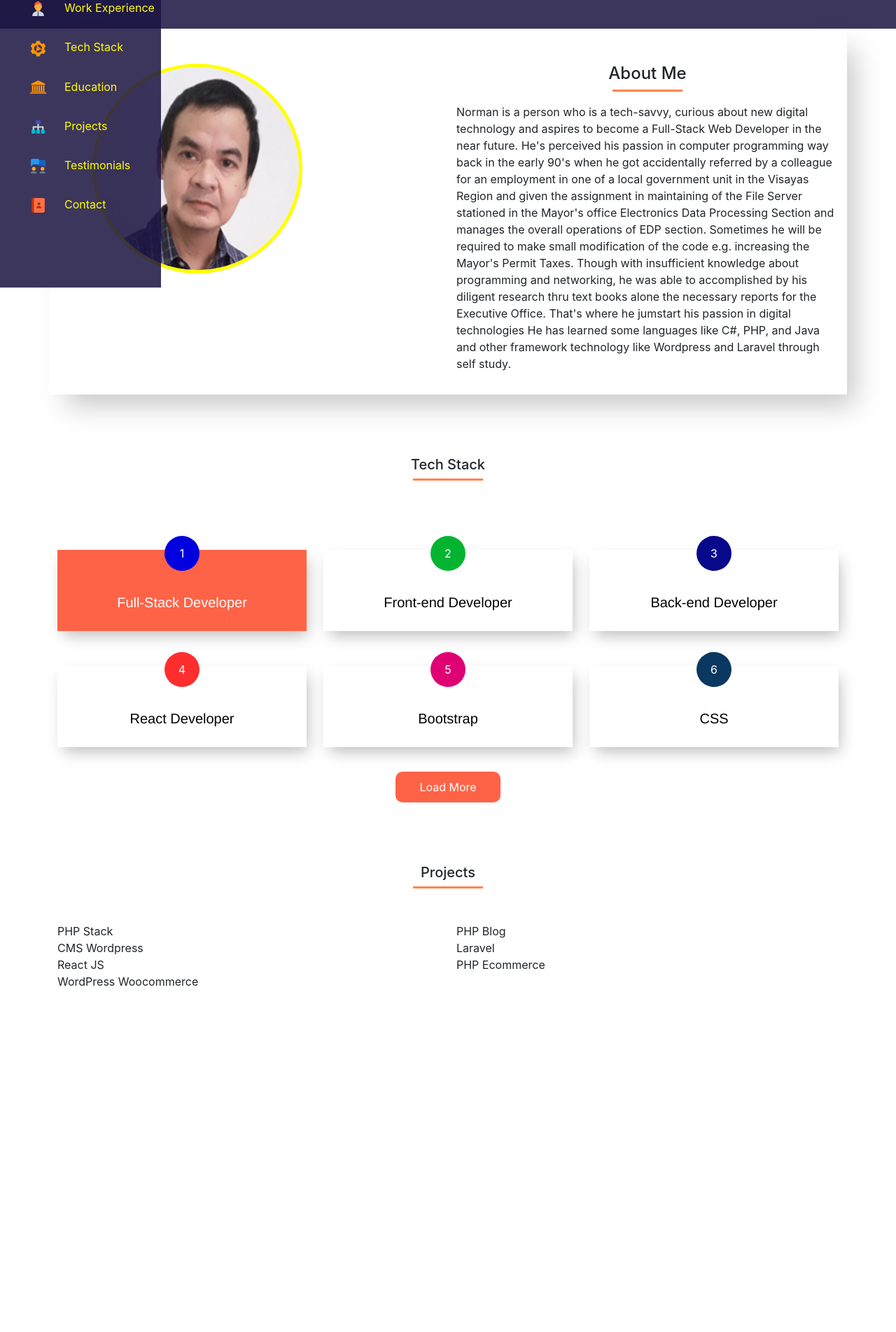
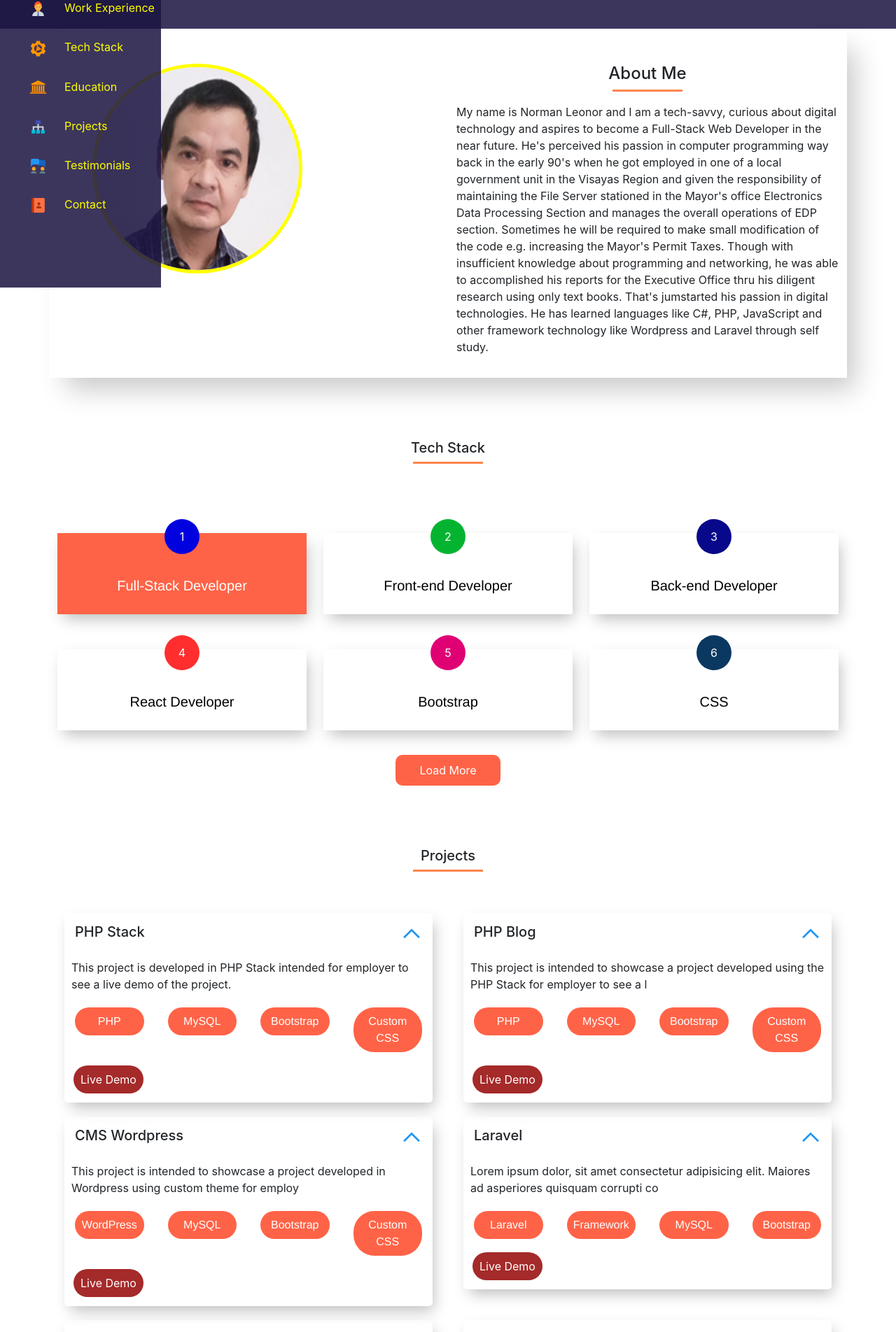
Before and after one commit to normanleonor1961/portfolio-website-react-js, a React (Create React App) app: page / in a window 1280 px wide. Shown: the part 389-2293 px from the top of the page at 70% size. Before the commit the page ends 1804 px from the top, so only its background shows below. Built offline with nearby package versions, Linux system fonts and the light colour scheme.

Commit message:
added project component

```diff
--- a/src/components/About/About.jsx
+++ b/src/components/About/About.jsx
@@ -19,22 +19,22 @@ const About = () => {
               <span className="line"></span>
             </div>
             <p className="py-3">
-              Norman is a person who is a tech-savvy, curious about new digital
-              technology and aspires to become a Full-Stack Web Developer in the
-              near future. He's perceived his passion in computer programming
-              way back in the early 90's when he got accidentally referred by a
-              colleague for an employment in one of a local government unit in
-              the Visayas Region and given the assignment in maintaining of the
-              File Server stationed in the Mayor's office Electronics Data
-              Processing Section and manages the overall operations of EDP
-              section. Sometimes he will be required to make small modification
-              of the code e.g. increasing the Mayor's Permit Taxes. Though with
+              My name is Norman Leonor and I am a tech-savvy, curious about
+              digital technology and aspires to become a Full-Stack Web
+              Developer in the near future. He's perceived his passion in
+              computer programming way back in the early 90's when he got
+              employed in one of a local government unit in the Visayas Region
+              and given the responsibility of maintaining the File Server
+              stationed in the Mayor's office Electronics Data Processing
+              Section and manages the overall operations of EDP section.
+              Sometimes he will be required to make small modification of the
+              code e.g. increasing the Mayor's Permit Taxes. Though with
               insufficient knowledge about programming and networking, he was
-              able to accomplished by his diligent research thru text books
-              alone the necessary reports for the Executive Office. That's where
-              he jumstart his passion in digital technologies He has learned
-              some languages like C#, PHP, and Java and other framework
-              technology like Wordpress and Laravel through self study.
+              able to accomplished his reports for the Executive Office thru his
+              diligent research using only text books. That's jumstarted his
+              passion in digital technologies. He has learned languages like C#,
+              PHP, JavaScript and other framework technology like Wordpress and
+              Laravel through self study.
             </p>
           </div>
         </div>
--- a/src/components/Projects/Project.css
+++ b/src/components/Projects/Project.css
@@ -0,0 +1,52 @@
+.project-list {
+  margin: 10px;
+  padding: 10px;
+  border-radius: 5px;
+  box-shadow: 5px 10px 21px -4px rgba(0, 0, 0, 0.27);
+  -webkit-box-shadow: 5px 10px 21px -4px rgba(0, 0, 0, 0.27);
+  -moz-box-shadow: 5px 10px 21px -4px rgba(0, 0, 0, 0.27);
+}
+
+.project-list:hover {
+  border-left: 5px solid blueviolet;
+  transition-duration: 1s;
+}
+
+.title-and-collapse-option {
+  display: flex;
+  justify-content: space-between;
+  margin: 5px;
+}
+
+.tech-used-in-project {
+  margin-top: 20px;
+  margin: 5px;
+}
+
+.tech-used-in-project p {
+  background-color: tomato;
+  color: white;
+  border-radius: 30px;
+  padding: 8px;
+  text-align: center;
+  font-family: "Franklin Gothic Medium", "Arial Narrow", Arial, sans-serif;
+}
+
+.live-demo-button {
+  background-color: brown;
+  border-radius: 30px;
+  width: 100px;
+  text-align: center;
+  padding: 8px;
+  margin: 3px;
+}
+
+.live-demo-button a {
+  text-decoration: none;
+  color: rgb(255, 255, 255);
+}
+.live-demo-button:hover {
+  background-color: rgb(24, 59, 33);
+  border: 2px solid tomato;
+  transition-duration: 1s;
+}
--- a/src/components/Projects/Project.jsx
+++ b/src/components/Projects/Project.jsx
@@ -1,12 +1,13 @@
 import React from "react";
 import "./Project.css";
+import ProjectList from "./ProjectList";
 
 const Project = () => {
   const data = [
     {
       name: "PHP Stack",
       description:
-        "Lorem ipsum dolor, sit amet consectetur adipisicing elit. Maiores ad asperiores quisquam corrupti consequuntur! Sint quos provident officia in sunt perferendis officiis laborum nobis minus, similique at, delectus explicabo quod?",
+        "This project is developed in PHP Stack intended for employer to see a live demo of the project.",
       projectlink: "www.leonorman.com",
       techused: [
         {
@@ -18,12 +19,15 @@ const Project = () => {
         {
           techname: "Bootstrap",
         },
+        {
+          techname: "Custom CSS",
+        },
       ],
     },
     {
       name: "PHP Blog",
       description:
-        "Lorem ipsum dolor, sit amet consectetur adipisicing elit. Maiores ad asperiores quisquam corrupti consequuntur! Sint quos provident officia in sunt perferendis officiis laborum nobis minus, similique at, delectus explicabo quod?",
+        "This project is intended to showcase a project developed using the PHP Stack for employer to see a live demo of the project.",
       projectlink: "www.leonorman.com",
       techused: [
         {
@@ -35,22 +39,28 @@ const Project = () => {
         {
           techname: "Bootstrap",
         },
+        {
+          techname: "Custom CSS",
+        },
       ],
     },
     {
       name: "CMS Wordpress",
       description:
-        "Lorem ipsum dolor, sit amet consectetur adipisicing elit. Maiores ad asperiores quisquam corrupti consequuntur! Sint quos provident officia in sunt perferendis officiis laborum nobis minus, similique at, delectus explicabo quod?",
+        " This project is intended to showcase a project developed in Wordpress using custom theme for employer to see a live demo of the project.",
       projectlink: "www.leonorman.com",
       techused: [
         {
-          techname: "PHP",
+          techname: "WordPress",
         },
         {
           techname: "MySQL",
         },
         {
           techname: "Bootstrap",
+        },
+        {
+          techname: "Custom CSS",
         },
       ],
     },
@@ -61,7 +71,10 @@ const Project = () => {
       projectlink: "www.leonorman.com",
       techused: [
         {
-          techname: "PHP",
+          techname: "Laravel",
+        },
+        {
+          techname: "Framework",
         },
         {
           techname: "MySQL",
@@ -75,16 +88,19 @@ const Project = () => {
       name: "React JS",
       description:
         "Lorem ipsum dolor, sit amet consectetur adipisicing elit. Maiores ad asperiores quisquam corrupti consequuntur! Sint quos provident officia in sunt perferendis officiis laborum nobis minus, similique at, delectus explicabo quod?",
-      projectlink: "www.leonorman.com",
+      projectlink: "https://mywebsiteportfolio.vercel.app/",
       techused: [
         {
-          techname: "PHP",
+          techname: "ReactJS",
         },
         {
-          techname: "MySQL",
+          techname: "Postgresql",
         },
         {
           techname: "Bootstrap",
+        },
+        {
+          techname: "Custom CSS",
         },
       ],
     },
@@ -103,6 +119,9 @@ const Project = () => {
         {
           techname: "Bootstrap",
         },
+        {
+          techname: "Custom CSS",
+        },
       ],
     },
     {
@@ -112,7 +131,10 @@ const Project = () => {
       projectlink: "www.leonorman.com",
       techused: [
         {
-          techname: "PHP",
+          techname: "WordPress",
+        },
+        {
+          techname: "Woocommerce",
         },
         {
           techname: "MySQL",
@@ -133,8 +155,8 @@ const Project = () => {
 
       <div className="row">
         {data.map((item, index) => (
-          <div className="col-xl-6 col-lg-6 col-md-6 col-sm-12">
-            {item.name}
+          <div className="col-xl-6 col-lg-6 col-md-6 col-sm-12" key={index}>
+            <ProjectList {...item} />
           </div>
         ))}
       </div>
--- a/src/components/Projects/ProjectList.jsx
+++ b/src/components/Projects/ProjectList.jsx
@@ -1,7 +1,41 @@
-import React from "react";
+import React, { useState } from "react";
+import { FcExpand, FcCollapse } from "react-icons/fc";
+import "./Project.css";
 
-const ProjectList = () => {
-  return <div className="">ProjectList</div>;
+const ProjectList = ({ name, description, projectlink, techused }) => {
+  const [show, setShow] = useState(false);
+
+  const handleShowandCollapse = () => {
+    setShow(!show);
+  };
+
+  return (
+    <div className="project-list" onClick={handleShowandCollapse}>
+      <div className="title-and-collapse-option">
+        <h5>{name}</h5>
+        <p>{show ? <FcExpand size={30} /> : <FcCollapse size={30} />}</p>
+      </div>
+
+      {show ? <p>{description}</p> : <p>{description.substring(0, 100)}</p>}
+
+      <div className="row">
+        {techused &&
+          techused.map((tech, index) => (
+            <div className="col-xl-3 col-lg-3 col-md-6 col-sm-12" key={index}>
+              <div className="tech-used-in-project">
+                <p>{tech.techname}</p>
+              </div>
+            </div>
+          ))}
+      </div>
+
+      <div className="live-demo-button">
+        <a href={projectlink} target="_">
+          Live Demo
+        </a>
+      </div>
+    </div>
+  );
 };
 
 export default ProjectList;
```
